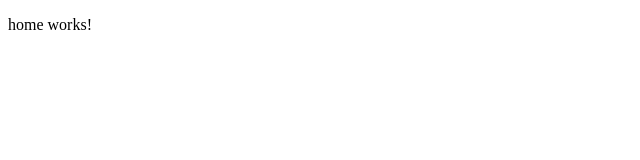
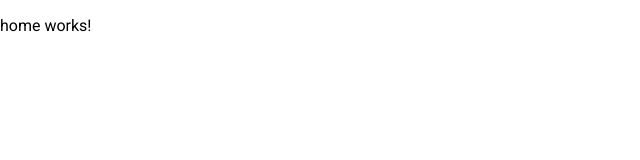
Before and after one commit to DevPetus/acute_chess, an Angular app: page / in a window 1280 px wide. Shown: the top 160 px of the page, without its empty margins (0-640 px from the left). Built offline with nearby package versions, Linux system fonts and the light colour scheme.

Commit message:
:sparkles: auth init

```diff
--- a/angular.json
+++ b/angular.json
@@ -30,6 +30,7 @@
               "src/assets"
             ],
             "styles": [
+              "@angular/material/prebuilt-themes/deeppurple-amber.css",
               "src/styles.scss"
             ],
             "scripts": []
@@ -90,6 +91,7 @@
               "src/assets"
             ],
             "styles": [
+              "@angular/material/prebuilt-themes/deeppurple-amber.css",
               "src/styles.scss"
             ],
             "scripts": []
--- a/package.json
+++ b/package.json
@@ -11,10 +11,12 @@
   "private": true,
   "dependencies": {
     "@angular/animations": "^17.2.0",
+    "@angular/cdk": "^17.2.2",
     "@angular/common": "^17.2.0",
     "@angular/compiler": "^17.2.0",
     "@angular/core": "^17.2.0",
     "@angular/forms": "^17.2.0",
+    "@angular/material": "^17.2.2",
     "@angular/platform-browser": "^17.2.0",
     "@angular/platform-browser-dynamic": "^17.2.0",
     "@angular/router": "^17.2.0",
--- a/src/app/app.config.ts
+++ b/src/app/app.config.ts
@@ -2,7 +2,8 @@
 import { provideRouter } from '@angular/router';
 
 import { routes } from './app.routes';
+import { provideAnimationsAsync } from '@angular/platform-browser/animations/async';
 
 export const appConfig: ApplicationConfig = {
-  providers: [provideRouter(routes)]
+  providers: [provideRouter(routes), provideAnimationsAsync()]
 };
--- /dev/null
+++ b/src/app/guards/auth.guard.ts
@@ -0,0 +1,5 @@
+import { CanActivateFn } from '@angular/router';
+
+export const authGuard: CanActivateFn = (route, state) => {
+  return true;
+};
--- a/src/index.html
+++ b/src/index.html
@@ -6,6 +6,8 @@
   <base href="/">
   <meta name="viewport" content="width=device-width, initial-scale=1">
   <link rel="icon" type="image/x-icon" href="favicon.ico">
+  <link href="https://fonts.googleapis.com/css2?family=Roboto:wght@300;400;500&display=swap" rel="stylesheet">
+  <link href="https://fonts.googleapis.com/icon?family=Material+Icons" rel="stylesheet">
 </head>
 <body>
   <app-root></app-root>
--- a/src/styles.scss
+++ b/src/styles.scss
@@ -1 +1,4 @@
 /* You can add global styles to this file, and also import other style files */
+
+html, body { height: 100%; }
+body { margin: 0; font-family: Roboto, "Helvetica Neue", sans-serif; }
```
Also changed, not shown: src/app/components/login/login.component.ts (+6 -5 lines), 2 other files (tests, documents, lock files or other folders).
